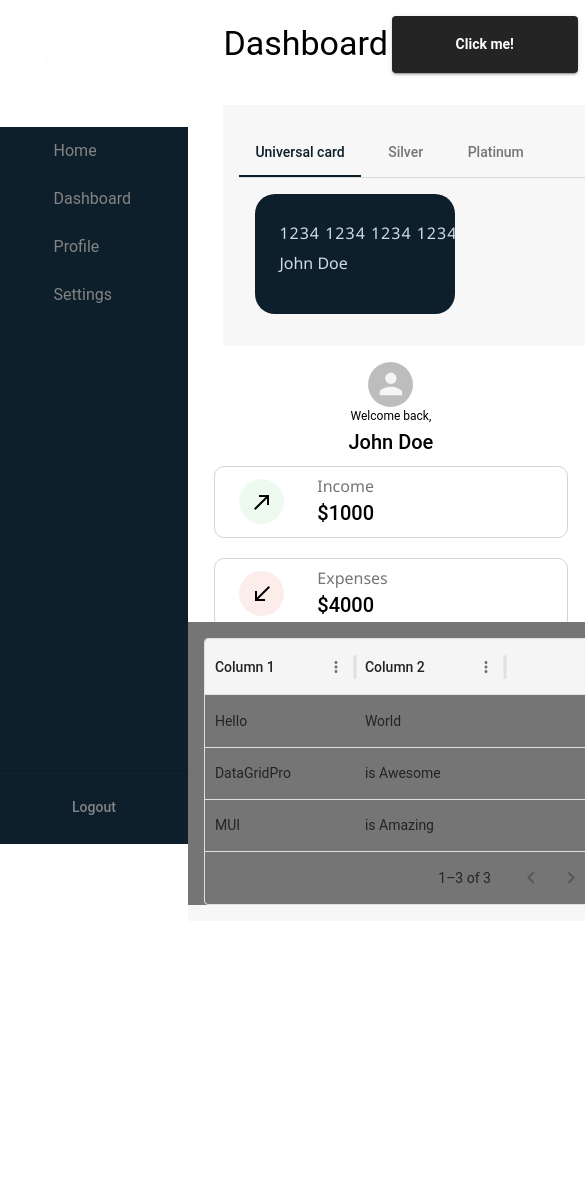
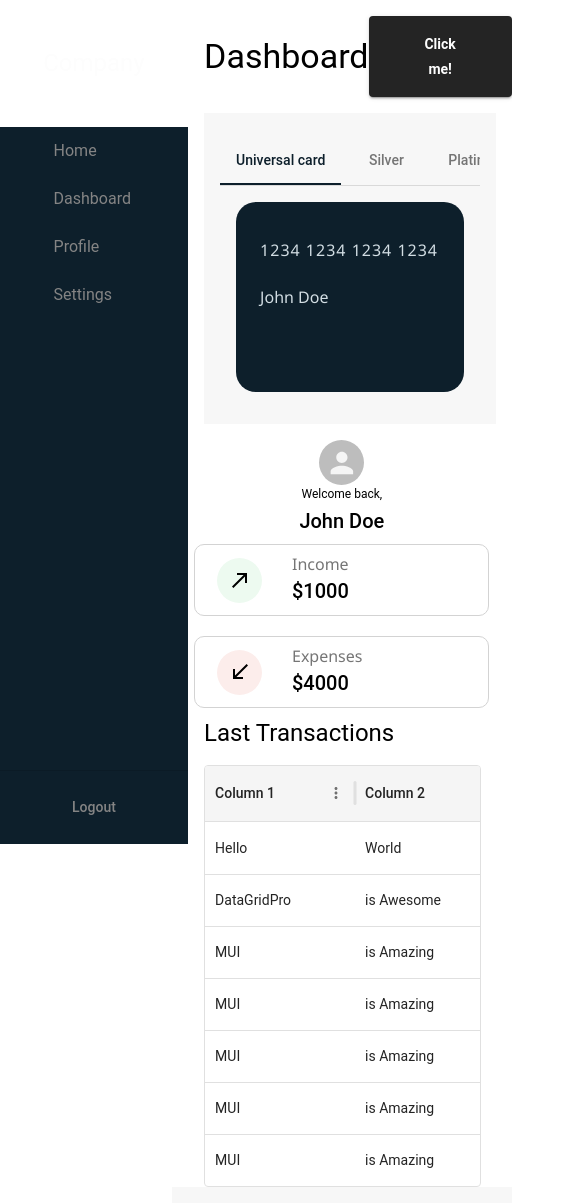
Before and after one commit to Blezix/DashboardLatest, a React (Create React App) app: page / in a window 390 px wide. Shown: the top 1203 px of the page, 585 px wide, since content can reach past the window. Before the commit the page ends 937 px from the top, so only its background shows below. Built offline with nearby package versions, Linux system fonts and the light colour scheme.

Commit message:
Improving responsiveness

```diff
--- a/src/components/DashboardTabs.jsx
+++ b/src/components/DashboardTabs.jsx
@@ -1,7 +1,7 @@
 import React, { useState } from "react";
 import { Box, Tabs, Tab, Typography } from "@mui/material";
 import CustomIcon from "./CustomIcon";
-import SimCardIcon from '@mui/icons-material/SimCard';
+import SimCardIcon from "@mui/icons-material/SimCard";
 const DashboardTabs = () => {
   const [activeTab, setActiveTab] = useState(0);
 
@@ -10,7 +10,7 @@ const DashboardTabs = () => {
   };
 
   return (
-    <Box sx={{ width: "90%", minWidth:"500px", pl: "5%" }}>
+    <Box sx={{ width: "90%", pl: "5%" }}>
       <Box padding={2} bgcolor={"grey.light"}>
         <Box
           sx={{
@@ -46,18 +46,18 @@ const DashboardTabs = () => {
                 <Box
                   sx={{
                     width: {
-                      xs: "200px", // small screens
+                      xs: "100%", // small screens
                       sm: "200px", // medium screens
                       md: "250px", // large screens
                       lg: "300px", // extra large screens
-                      xl: "350px"
+                      xl: "370px",
                     },
                     height: {
-                      xs: "120px", // small screens
-                      sm: "150px", // medium screens
+                      xs: "190px", // small screens
+                      sm: "190px", // medium screens
                       md: "150px", // large screens
                       lg: "170px", // extra large screens
-                      xl: "180px", // extra large screens
+                      xl: "200px", // extra large screens
                     },
                     borderRadius: "20px",
                     bgcolor: "primary.main",
@@ -65,7 +65,6 @@ const DashboardTabs = () => {
                     flexDirection: "column",
                   }}
                 >
-
                   <Box
                     sx={{
                       display: "flex",
--- a/src/components/TransactionsTable.jsx
+++ b/src/components/TransactionsTable.jsx
@@ -1,22 +1,41 @@
-import * as React from 'react';
-import { DataGrid } from '@mui/x-data-grid';
-import { Box } from '@mui/material';
+import React from "react";
+import { Box } from "@mui/material";
+import { DataGrid } from "@mui/x-data-grid";
+import { Height } from "@mui/icons-material";
 
 const rows = [
-  { id: 1, col1: 'Hello', col2: 'World' },
-  { id: 2, col1: 'DataGridPro', col2: 'is Awesome' },
-  { id: 3, col1: 'MUI', col2: 'is Amazing' },
+  { id: 1, col1: "Hello", col2: "World" },
+  { id: 2, col1: "DataGridPro", col2: "is Awesome" },
+  { id: 3, col1: "MUI", col2: "is Amazing" },
+  { id: 4, col1: "MUI", col2: "is Amazing" },
+  { id: 5, col1: "MUI", col2: "is Amazing" },
+  { id: 6, col1: "MUI", col2: "is Amazing" },
+  { id: 7, col1: "MUI", col2: "is Amazing" },
 ];
 
 const columns = [
-  { field: 'col1', headerName: 'Column 1', width: 150 },
-  { field: 'col2', headerName: 'Column 2', width: 150 },
+  { field: "col1", headerName: "Column 1", width: 150 },
+  { field: "col2", headerName: "Column 2", width: 150 },
 ];
 
 export default function TransactionsTable() {
   return (
-    <Box style={{ height: "80%", width: '100%' }}>
-      <DataGrid rows={rows} columns={columns} />
+    <Box sx={{  height: {
+          sm: '250px', // medium screens
+          md: '250px',
+          lg: "250px", // large screens
+          xl: '400px', // extra large screens
+        }, width: "90%" }}>
+      <DataGrid
+        hideFooter
+        rows={rows}
+        columns={columns}
+        sx={{
+          height: "100%",
+          bgcolor: "none",
+        }}
+        p={2}
+      />
     </Box>
   );
 }
--- a/src/components/UserDashboard.jsx
+++ b/src/components/UserDashboard.jsx
@@ -1,7 +1,8 @@
 import React from "react";
 import { Box, Avatar, Typography } from "@mui/material";
-import UpArrow from '@mui/icons-material/CallMade';
-import DownArrow from '@mui/icons-material/CallReceived';const UserDashboard = () => {
+import UpArrow from "@mui/icons-material/CallMade";
+import DownArrow from "@mui/icons-material/CallReceived";
+const UserDashboard = () => {
   return (
     <Box
       width={"100%"}
@@ -11,7 +12,7 @@ import DownArrow from '@mui/icons-material/CallReceived';const UserDashboard = (
     >
       <Box
         height={"40%"}
-display={"flex"}
+        display={"flex"}
         flexDirection={"column"}
         alignItems={"center"}
       >
@@ -46,11 +47,19 @@ display={"flex"}
             variant="circular"
             src=""
             alt=""
-
-            sx={{ width: "45px", height: "45px", margin: "0 5% 0 5%",bgcolor:"greenAccent.main" }}
-          ><UpArrow sx={{
-            color:"black"
-          }}/></Avatar>
+            sx={{
+              width: "45px",
+              height: "45px",
+              margin: "0 5% 0 5%",
+              bgcolor: "greenAccent.main",
+            }}
+          >
+            <UpArrow
+              sx={{
+                color: "black",
+              }}
+            />
+          </Avatar>
           <Box display={"flex"} width="30%" flexDirection={"column"} pl={2}>
             <Typography variant="h7" color="grey.main">
               Income
@@ -67,17 +76,24 @@ display={"flex"}
           display={"flex"}
           alignItems={"center"}
         >
-            <Avatar
+          <Avatar
             variant="circular"
-
             src=""
             alt=""
             p={1}
-            sx={{ width: "45px", height: "45px", margin: "0 5% 0 5%",              bgcolor:"redAccent.main"
+            sx={{
+              width: "45px",
+              height: "45px",
+              margin: "0 5% 0 5%",
+              bgcolor: "redAccent.main",
             }}
-          ><DownArrow sx={{
-            color:"black"
-          }}/></Avatar>
+          >
+            <DownArrow
+              sx={{
+                color: "black",
+              }}
+            />
+          </Avatar>
           <Box display={"flex"} width="30%" flexDirection={"column"} pl={2}>
             <Typography variant="h7" color="grey.main">
               Expenses
--- a/src/muiTheme.js
+++ b/src/muiTheme.js
@@ -1,7 +1,6 @@
 import { createTheme, responsiveFontSizes } from "@mui/material/styles";
 
 const muiTheme = createTheme({
-
   palette: {
     primary: {
       main: "#0d1f2b",
@@ -23,8 +22,8 @@ const muiTheme = createTheme({
     greenAccent: {
       main: "#edfaf0",
     },
-    redAccent:{
-      main:"#fcedeb"
+    redAccent: {
+      main: "#fcedeb",
     },
     grey: {
       light: "#f7f7f7",
@@ -42,7 +41,7 @@ const muiTheme = createTheme({
       sm: 600,
       md: 960,
       lg: 1280,
-      xl: 1920,
+      xl: 1700,
     },
   },
   typography: {
--- a/src/scenes/Dashboard/Dashboard.jsx
+++ b/src/scenes/Dashboard/Dashboard.jsx
@@ -12,12 +12,7 @@ export default function Dashboard() {
   };
 
   return (
-    <Box
-      width="100%"
-      display="flex"
-      justifyContent="center"
-      sx={{ padding: 2 }}
-    >
+    <Box width="100%" display="flex" justifyContent="center" pt={2}>
       <Box width="100%">
         <Grid container spacing={2}>
           <Grid item xs={12} md={8}>
@@ -25,7 +20,7 @@ export default function Dashboard() {
               display="flex"
               justifyContent="space-between"
               alignItems="center"
-              sx={{ padding: 2, pl: "5%",paddingTop:"0" }}
+              sx={{ pl: "5%", paddingTop: "0" }}
             >
               <Typography variant="h4">Dashboard</Typography>
               <Button variant="contained" color="primary">
@@ -40,8 +35,16 @@ export default function Dashboard() {
           <Grid item xs={12} md={4} pr={2}>
             <UserDashboard />
           </Grid>
-          <Grid sx={{ bgcolor: "grey.main", height:"20%" }} item xs={12} md={8}>
-            <TransactionsTable></TransactionsTable>
+          <Grid item xs={12} md={8}>
+            <Box
+              sx={{ display: "flex", height: "300", flexDirection: "column" }}
+              pl={"5%"}
+            >
+              <Typography mb={2} variant="h5">
+                Last Transactions
+              </Typography>
+              <TransactionsTable></TransactionsTable>
+            </Box>
           </Grid>
           <Grid sx={{ bgcolor: "grey.light" }} item xs={12} md={4}></Grid>
         </Grid>
--- a/src/scenes/global/Sidebar.jsx
+++ b/src/scenes/global/Sidebar.jsx
@@ -26,6 +26,8 @@ const Sidebar = () => {
       sx={{
         width: { xs: "100%", sm: "20%" },
         height: "100vh",
+        position: "sticky",
+        top: 0,
       }}
     >
       <Box
```
Also changed, not shown: src/components/CustomIcon.jsx (+8 -8 lines).
